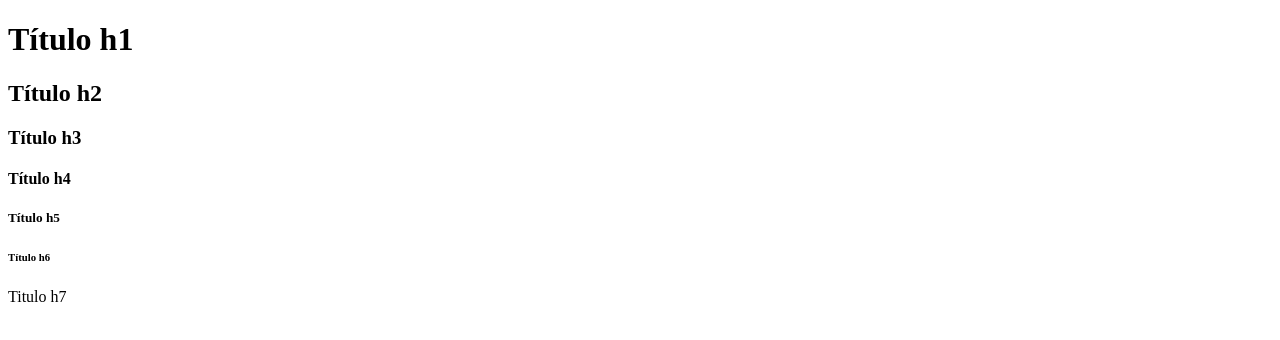
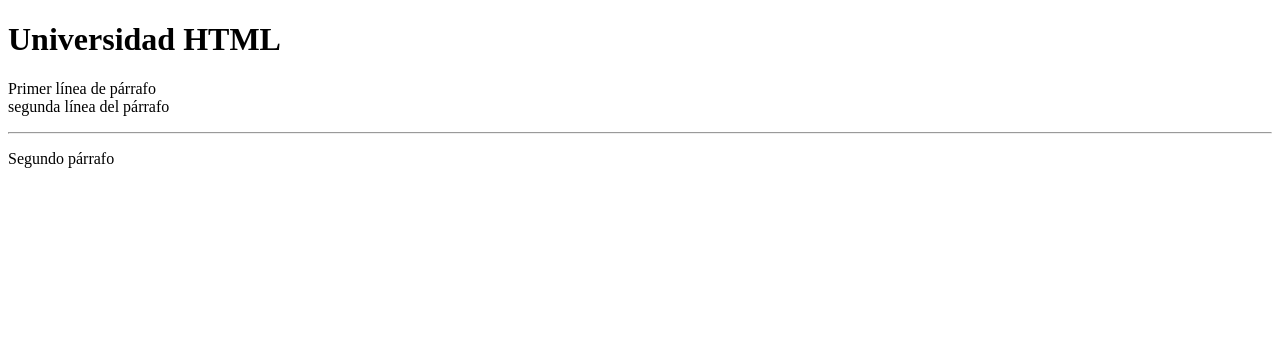
Before and after one commit to yaelgarcia2000/HTML, a plain HTML site: page Leccion02/index.html in a window 1280 px wide. Drawn offline with Linux system fonts and the light colour scheme.

Commit message:
Parrafos en HTML

```diff
--- a/Leccion02/index.html
+++ b/Leccion02/index.html
@@ -2,21 +2,17 @@
 <html lang="en">
 
 <head>
-  <meta charset="UTF-8">
-  <meta http-equiv="X-UA-Compatible" content="IE=edge">
-  <meta name="viewport" content="width=device-width, initial-scale=1.0">
+  <meta charset="UTF-8" />
+  <meta http-equiv="X-UA-Compatible" content="IE=edge" />
+  <meta name="viewport" content="width=device-width, initial-scale=1.0" />
   <title>Elementos Básicos HTML</title>
 </head>
 
 <body>
-  <h1>Título h1</h1>
-  <h2>Título h2</h2>
-  <h3>Título h3</h3>
-  <h4>Título h4</h4>
-  <h5>Título h5</h5>
-  <h6>Título h6</h6>
-  <!--El título h7 ya no lo toma en cuenta como tutulo sino como texto normal aun que si respeta el salto de linea -->
-  <h7>Titulo h7</h7>
+  <h1>Universidad HTML</h1>
+  <p>Primer línea de párrafo <br /> segunda línea del párrafo</p>
+  <hr>
+<p>Segundo párrafo</p>
 </body>
 
 </html>
```
